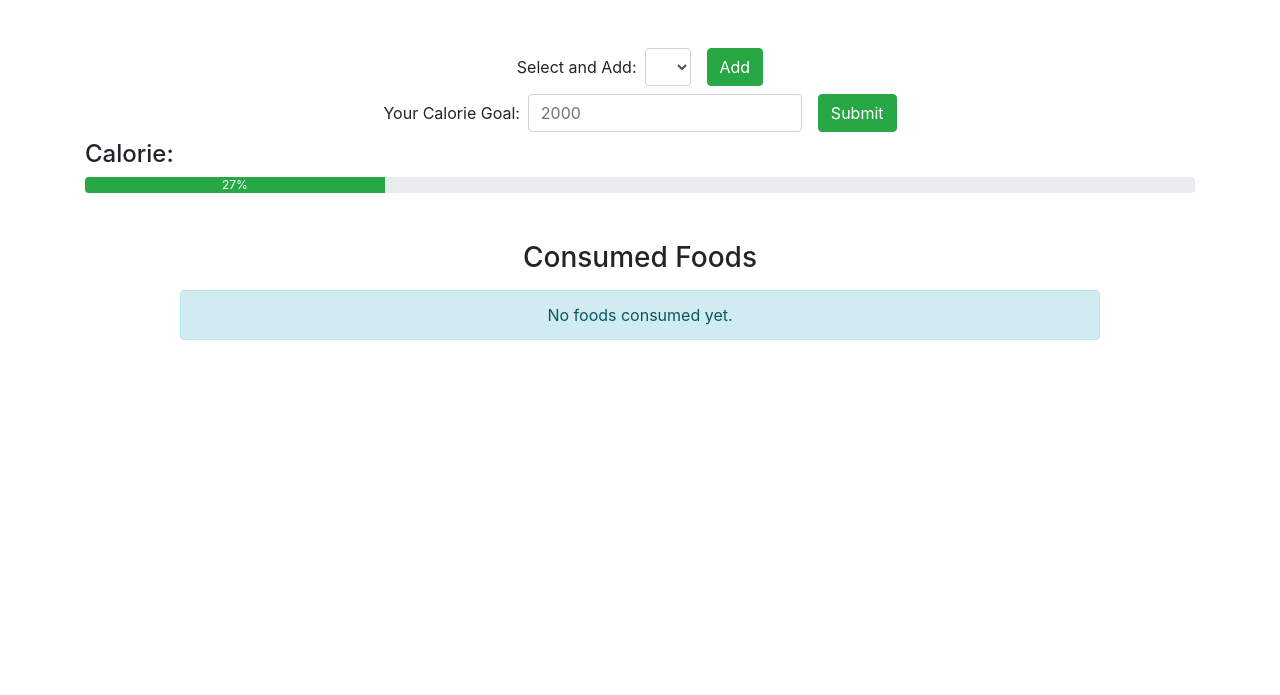
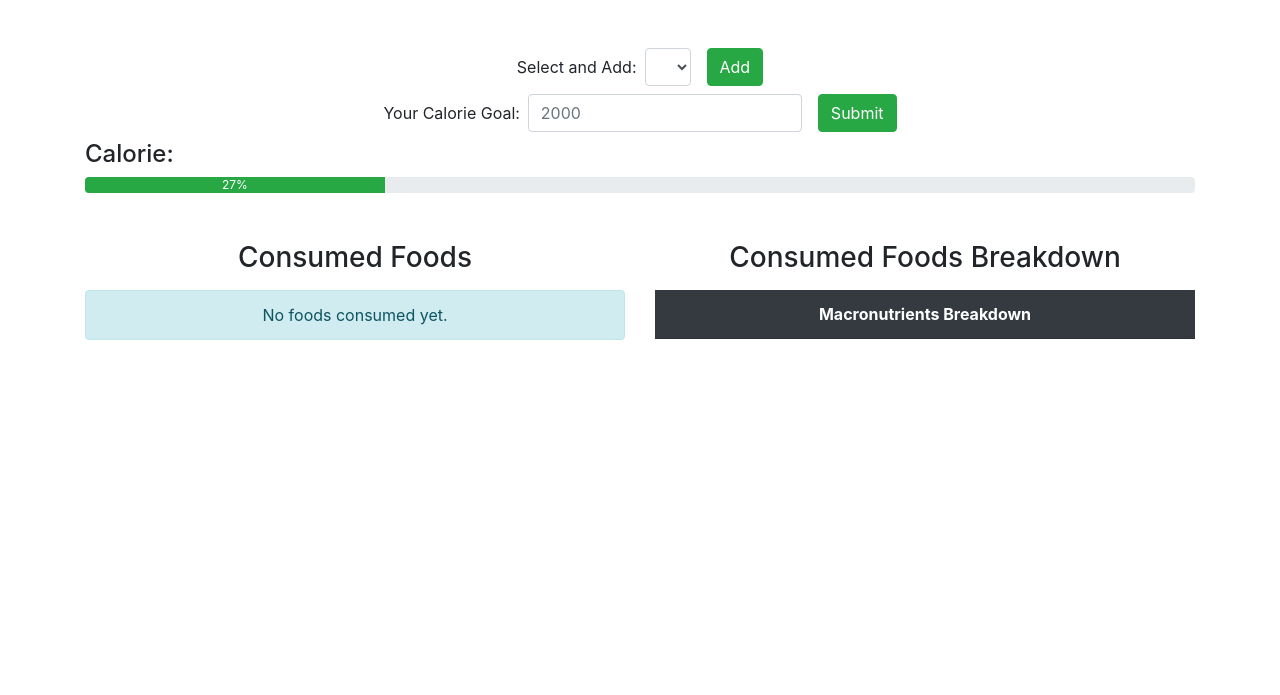
Before and after one commit to mr-schway/calorietracker, a Django app: template myapp/templates/myapp/index.html in a window 1280 px wide. Shown: the top 695 px of the page. Run offline with Django 3.2, Linux system fonts and the light colour scheme; the template is opened without the code that fills it, so the values that code supplies are empty; a map, chart or similar area stays blank.

Commit message:
Add pie chart

```diff
--- a/myapp/templates/myapp/index.html
+++ b/myapp/templates/myapp/index.html
@@ -7,6 +7,7 @@
   <link rel="stylesheet" href="https://cdn.jsdelivr.net/npm/bootstrap@4.0.0/dist/css/bootstrap.min.css"
     integrity="sha384-Gn5384xqQ1aoWXA+058RXPxPg6fy4IWvTNh0E263XmFcJlSAwiGgFAW/dAiS6JXm"
     crossorigin="anonymous">
+  <script src="https://cdn.jsdelivr.net/npm/chart.js"></script>
 </head>
 <body>
 
@@ -52,7 +53,7 @@
 
     <!-- Consumed Food Table -->
     <div class="row mt-5">
-      <div class="col-md-10 offset-md-1">
+      <div class="col-md-6">
         <h3 class="mb-3 text-center">Consumed Foods</h3>
 
         {% if consumedFoodsUser %}
@@ -88,6 +89,13 @@
         {% else %}
           <div class="alert alert-info text-center w-100">No foods consumed yet.</div>
         {% endif %}
+      </div>
+      <div class="col-md-6">
+        <h3 class="mb-3 text-center">Consumed Foods Breakdown</h3>
+        <div class="card-header bg-dark text-white text-center"><b>Macronutrients Breakdown</b></div>
+        <div>
+          <canvas id="myChart"></canvas>
+        </div>
       </div>
     </div>
   </div>
@@ -127,5 +135,24 @@
 
   // Display summary
   document.getElementById("h4").innerHTML = "Calorie: " + calories + " / " + calorieGoal;
+
+  // Pie chart
+  var total = carbs + protein + fats;
+  var carbsPercentange = Math.round((carbs/total) * 100);
+  var protienPercentange = Math.round((protein/total) * 100);
+  var fatsPercentange = Math.round((fats/total) * 100);
+  const ctx = document.getElementById('myChart');
+
+  new Chart(ctx, {
+    type: 'doughnut',
+    data: {
+      labels: ['Carbs ' + carbsPercentange + '%', 'Fats '+ fatsPercentange + '%', 'Protein ' + protienPercentange + '%'],
+      datasets: [{
+        label: '',
+        data: [carbsPercentange, fatsPercentange, protienPercentange],
+        borderWidth: 1
+      }]
+    },
+  });
 </script>
 </html>
```
